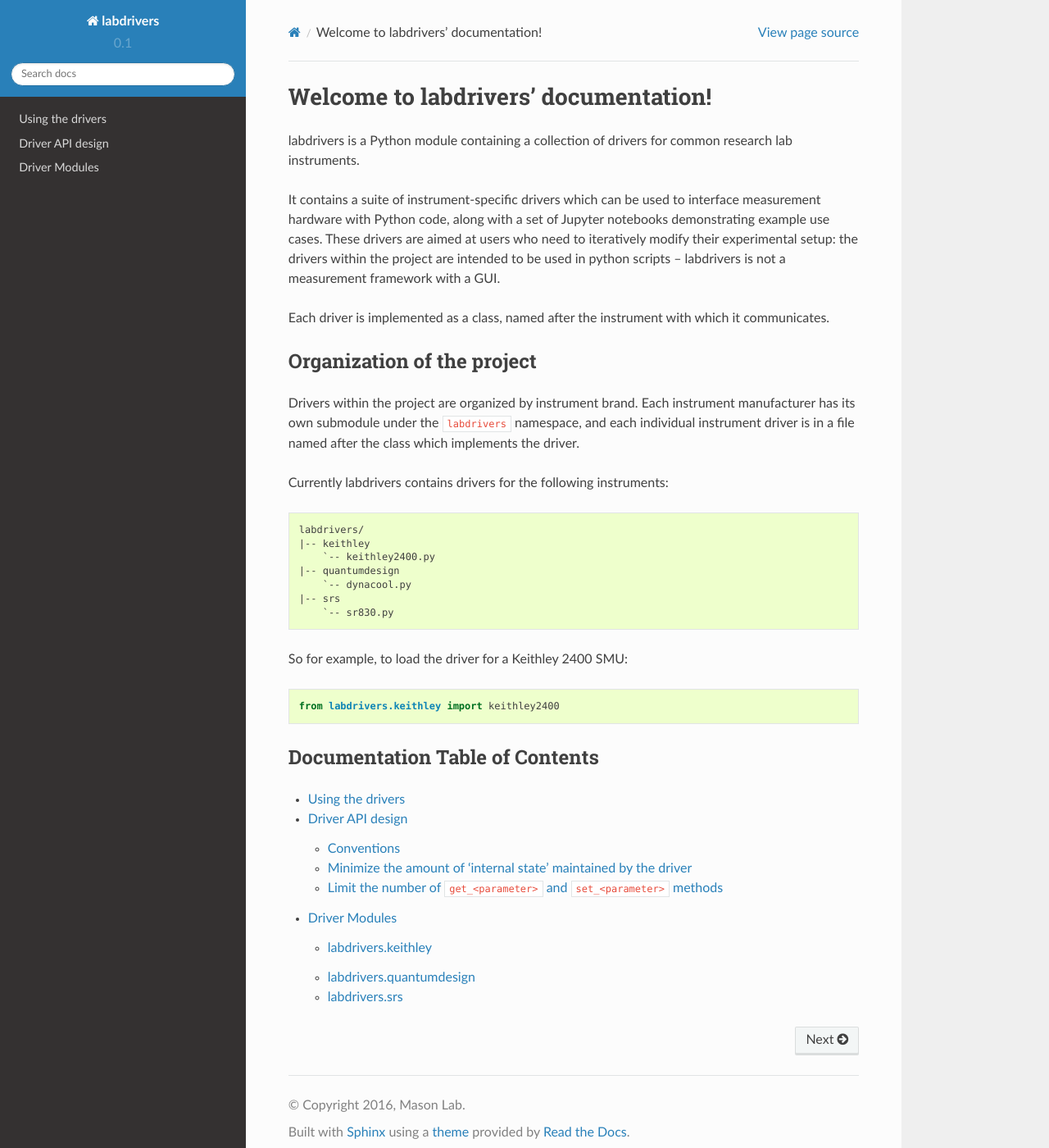
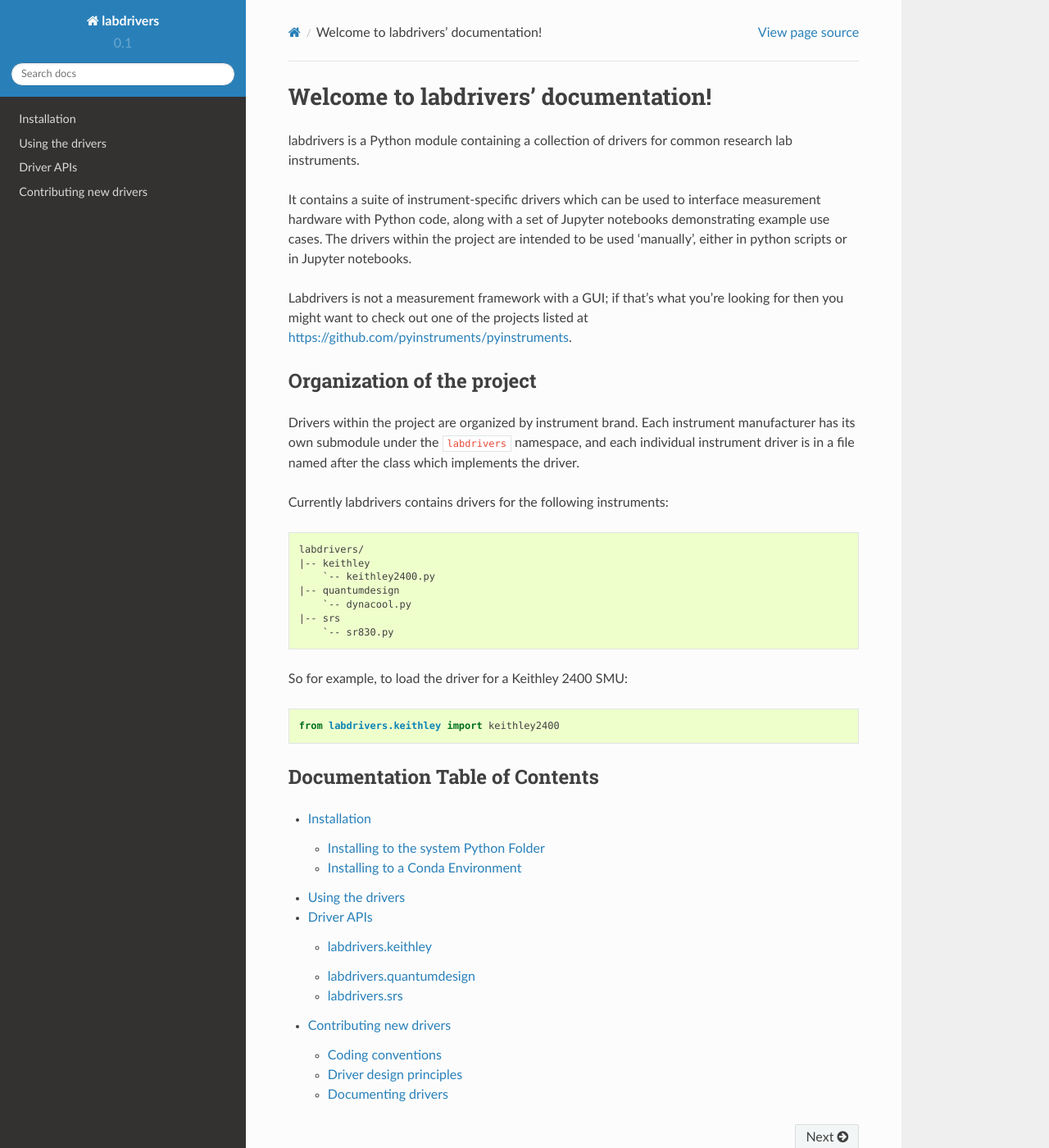
Before and after one commit to masonlab/labdrivers, a Sphinx documentation site: the page built from docs/index.rst, in a window 1280 px wide and 1400 px high. Shown: the whole window at 82% size. Built offline with Sphinx 7.4.7 and the Read the Docs theme 2.0.0, drawn with Linux system fonts in a browser that asks for light colours.

Commit message:
reorganizing docs

```diff
--- a/docs/design.rst
+++ b/docs/contributing.rst
@@ -1,6 +1,6 @@
-#################
-Driver API design
-#################
+#########################
+Contributing new drivers
+#########################
 
 Each driver is implemented as a class named after the corresponding instrument.
 Each class contains the broadest subset of the following components
@@ -16,9 +16,9 @@ The driver classes are intended to be used directly (for example, as part
 of a Jupyter notebook-based workflow), therefore simplicity is prioritized
 over completeness.
 
-^^^^^^^^^^^
-Conventions
-^^^^^^^^^^^
+^^^^^^^^^^^^^^^^^^
+Coding conventions
+^^^^^^^^^^^^^^^^^^
 
 The drivers in the labdrivers package follow the following conventions:
 
@@ -34,9 +34,13 @@ The drivers in the labdrivers package follow the following conventions:
     setTemperature
     measurePoint
 
+
 ^^^^^^^^^^^^^^^^^^^^^^^^^^^^^^^^^^^^^^^^^^^^^^^^^^^^^^^^^^^^^^^^
-Minimize the amount of 'internal state' maintained by the driver
+Driver design principles
 ^^^^^^^^^^^^^^^^^^^^^^^^^^^^^^^^^^^^^^^^^^^^^^^^^^^^^^^^^^^^^^^^
+
+
+- Minimize the amount of 'internal state' maintained by the driver
 
 Wherever possible, implement methods which query the instrument about
 its status instead of attributes which track the instrument's status
@@ -44,18 +48,20 @@ within the driver class.
 
 E.g. do this::
 
-    def get_output(self):
-        ...
-        return instrument.query("OUTPUT?")
+    def getOutput(self):
+        return self.instrument.query("OUTPUT?")
 
 instead of this::
 
-    # is updated by self.set_output to keep track of the output
-    self.output = ('voltage', 0.05)
+    def setOutput(self, out_type, level):
+        self.instrument.write("OUTPUT {out_type} {level}".format(out_type, level))
+        self.output = (out_type, level)
 
-^^^^^^^^^^^^^^^^^^^^^^^^^^^^^^^^^^^^^^^^^^^^^^^^^^^^^^^^^^^^^^^^^^^^^^^^^^^^^^^
-Limit the number of :code:`get_<parameter>` and :code:`set_<parameter>` methods
-^^^^^^^^^^^^^^^^^^^^^^^^^^^^^^^^^^^^^^^^^^^^^^^^^^^^^^^^^^^^^^^^^^^^^^^^^^^^^^^
+    def getOutput():
+        return self.output
+
+
+- Limit the number of :code:`get_<parameter>` and :code:`set_<parameter>` methods
 
 For instrument parameters which take a finite set of categorical variables
 (for example the output of a digital multimeter, which can be set to source
@@ -74,3 +80,11 @@ instead of this::
 
     def set_output_current(self, source_level):
         ...
+
+
+^^^^^^^^^^^^^^^^^^^^^^^
+Documenting drivers
+^^^^^^^^^^^^^^^^^^^^^^^
+
+Each method in the driver should be documented using a "`Google style <http://sphinxcontrib-napoleon.readthedocs.org/en/latest/example_google.html>`_"
+docstring. Check the existing source code for examples.
--- a/docs/index.rst
+++ b/docs/index.rst
@@ -6,12 +6,10 @@ labdrivers is a Python module containing a collection of drivers for common rese
 It contains a suite of instrument-specific drivers which can be used to
 interface measurement hardware with Python code, along with a set of
 Jupyter notebooks demonstrating example use cases.
-These drivers are aimed at users who need to iteratively modify their experimental setup:
-the drivers within the project are intended to be used in python scripts --
-labdrivers is not a measurement framework with a GUI.
+The drivers within the project are intended to be used 'manually', either in python scripts or in Jupyter notebooks.
 
-Each driver is implemented as a class, named after the instrument with which it
-communicates.
+Labdrivers is not a measurement framework with a GUI; if that's what you're looking for
+then you might want to check out one of the projects listed at https://github.com/pyinstruments/pyinstruments.
 
 Organization of the project
 ----------------------------
@@ -42,6 +40,7 @@ Documentation Table of Contents
 .. toctree::
    :maxdepth: 4
 
+   installation
    usage
-   design
-   modules
+   moduleapis
+   contributing
--- /dev/null
+++ b/docs/installation.rst
@@ -0,0 +1,32 @@
+##############
+Installation
+##############
+
+There are a couple ways to install labdrivers.
+
+Installing to the system Python Folder
+--------------------------------------
+
+To install labdrivers to the default Python installation you
+can use `pip`::
+
+    > pip install git+https://github.com/masonlab/labdrivers.git
+
+Installing to a Conda Environment
+---------------------------------
+
+If you are comofortable using `conda` environments you can use
+`conda` to download all the required dependencies and set up an environment::
+
+    > git clone https://github.com/masonlab/labdrivers
+    > cd labdrivers
+    > conda env create
+
+The included `environment.yml` will
+create a conda environment named `labdrivers` and install all
+the necessary dependencies. Activate the environment
+and start a Juypter notebook server with::
+
+    > source activate labdrivers          (on linux)
+    > activate labdrivers                 (on windows)
+    > jupyter notebook
--- a/docs/modules.rst
+++ b/docs/moduleapis.rst
@@ -1,5 +1,5 @@
 #################
-Driver Modules
+Driver APIs
 #################
 
 .. toctree::
```
Also changed, not shown: 2 other files.
